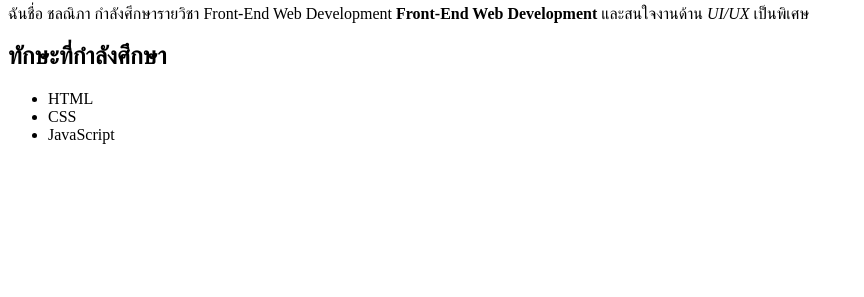
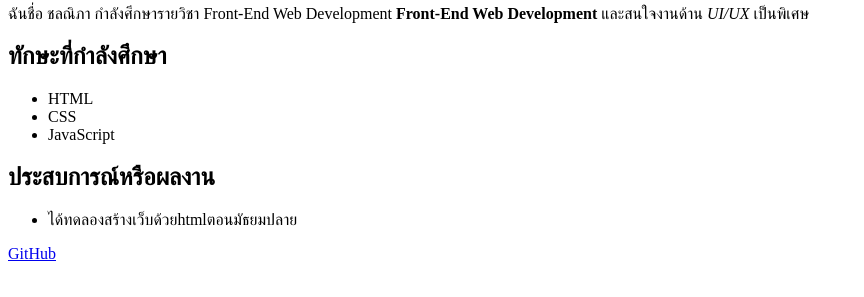
Before and after one commit to 68160001-crypto/88726065, a plain HTML site: page week01/index.html in a window 1280 px wide. Shown: the part 75-372 px from the top of the page, without its empty margins (0-864 px from the left). Drawn offline with Linux system fonts and the light colour scheme.

Commit message:
ประสบการณ์และเพิ่มลิงก์

```diff
--- a/week01/index.html
+++ b/week01/index.html
@@ -19,5 +19,10 @@
     <li>CSS</li>
     <li>JavaScript</li>
   </ul>
+  <h2>ประสบการณ์หรือผลงาน</h2>
+  <ul>
+    <li>ได้ทดลองสร้างเว็บด้วยhtmlตอนมัธยมปลาย</li>
+  </ul>
+  <a href="https://github.com/68160001-crypto">GitHub</a>
 </body>
 </html>
```
